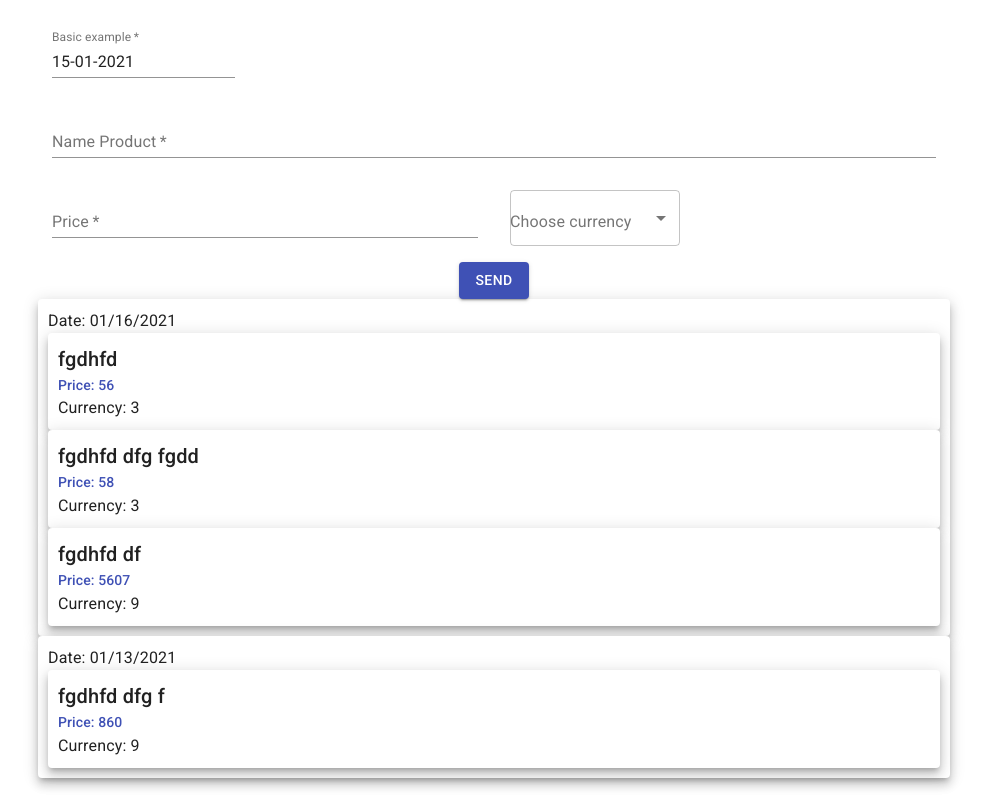
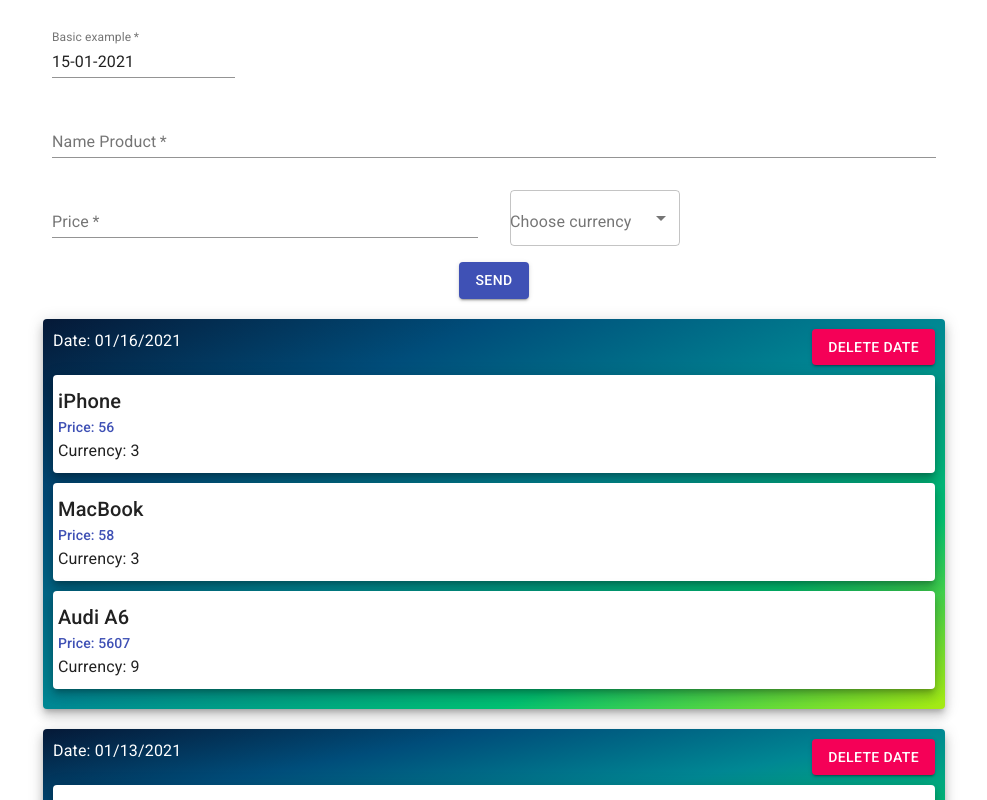
Before and after one commit to Taras-B/logivations-test, a React (Create React App) app: page / in a window 1280 px wide. Shown: the top 800 px of the page, without its empty margins (162-1149 px from the left). Built offline with nearby package versions, Linux system fonts and the light colour scheme.

Commit message:
Create delete by date logic

```diff
--- a/src/components/ListExpense/ExpenseItem.tsx
+++ b/src/components/ListExpense/ExpenseItem.tsx
@@ -9,7 +9,7 @@ import { IExpense } from '../../store/types'
 
 export const ExpenseItem: React.FC<IExpense> = ({nameProduct, currency, price}) => {
     return (
-        <Paper elevation={7} style={{padding: 10}}>
+        <Paper elevation={7} style={{padding: '10px 5px', margin: '10px 0'}}>
             <Grid container spacing={1} alignItems='center'>
                 <Grid item xs={12} md={11}>
                     <Typography variant='h6'>{nameProduct}</Typography>
--- a/src/components/ListExpense/index.tsx
+++ b/src/components/ListExpense/index.tsx
@@ -1,33 +1,68 @@
 import React from 'react'
 
+import { useSelector, useDispatch } from 'react-redux'
 import dateFnsFormat from 'date-fns/format'
 
 import Grid from '@material-ui/core/Grid'
 import Paper from '@material-ui/core/Paper'
 import Typography from '@material-ui/core/Typography'
-import { useSelector } from 'react-redux'
+import Button from '@material-ui/core/Button'
+import { makeStyles } from '@material-ui/core/styles'
+
 import { RootState } from '../../store/rootReducer'
+import { actionsExpenses } from '../../store/actions/actionsExpenses'
 
-import {ExpenseItem} from './ExpenseItem'
+import { ExpenseItem } from './ExpenseItem'
 
+const useStyles = makeStyles({
+  rootPaper: {
+    padding: 10,
+    margin: '20px 5px',
+    backgroundImage:
+      'linear-gradient(to right bottom, #051937, #004d7a, #008793, #00bf72, #a8eb12)',
+  },
+  textColor: {
+    color: '#fff',
+  },
+})
 
 export const ListExpense = () => {
+  const dispatch = useDispatch()
+  const classes = useStyles()
 
   const expense = useSelector((state: RootState) => state.expense.expensesData)
 
+  const onClearExpense = (id: string) => {
+    dispatch(actionsExpenses.deleteByDate(id))
+  }
+
   return (
     <Grid item xs={12}>
-            {expense.map(item => {
+      {expense.map((item) => {
         return (
-                    <Paper elevation={7} style={{padding: 10}} key={item.id}>
-                        <Typography>Date: {dateFnsFormat(item.datePick, 'MM/dd/yyyy')}</Typography>
+          <Paper elevation={7} className={classes.rootPaper} key={item.id}>
+            <Grid container justify='space-between'>
+              <Typography className={classes.textColor}>
+                Date: {dateFnsFormat(item.datePick, 'MM/dd/yyyy')}
+              </Typography>
+              <Button
+                onClick={() => onClearExpense(item.id)}
+                variant='contained'
+                color='secondary'>
+                Delete Date
+              </Button>
+            </Grid>
             {item.data.map((d, i) => (
-                            <ExpenseItem key={i} price={d.price} currency={d.currency} nameProduct={d.nameProduct} />
+              <ExpenseItem
+                key={i}
+                price={d.price}
+                currency={d.currency}
+                nameProduct={d.nameProduct}
+              />
             ))}
           </Paper>
         )
       })}
-
     </Grid>
   )
 }
--- a/src/components/NewExpenseForm/index.tsx
+++ b/src/components/NewExpenseForm/index.tsx
@@ -16,21 +16,24 @@ import { IPayloadAddAction } from '../../store/types'
 interface IFormValues {
   datePick: Date
   nameProduct: string
-    price: number
+  price: string
   currency: string
 }
 
 export const ExpenseForm = () => {
   const dispatch = useDispatch()
-    const {control, handleSubmit} = useForm<IFormValues>()
+  const { control, handleSubmit } = useForm<IFormValues>()
 
   const onSubmitForm = (data: IFormValues) => {
     const dataSend: IPayloadAddAction = {
       datePick: data.datePick,
-            data: {currency: data.currency, nameProduct: data.nameProduct, price: data.price},
+      data: {
+        currency: data.currency,
+        nameProduct: data.nameProduct,
+        price: +data.price,
+      },
     }
     dispatch(actionsExpenses.add(dataSend))
-        console.log(data)
   }
   return (
     <>
@@ -38,63 +41,64 @@ export const ExpenseForm = () => {
         <Grid container justify='center' spacing={4}>
           <Grid item xs={12}>
             <MuiPickersUtilsProvider utils={DateFnsUtils}>
-                            <Controller name="datePick" control={control} defaultValue={new Date()}
-                                        render={({onChange, value}) => (
+              <Controller
+                name='datePick'
+                control={control}
+                defaultValue={new Date()}
+                render={({ onChange, value }) => (
                   <DatePicker
-                                                format="dd-MM-yyyy"
-                                                label="Basic example"
+                    format='dd-MM-yyyy'
+                    label='Basic example'
                     onChange={onChange}
                     value={value}
                     animateYearScrolling
                     required={true}
                   />
-                                        )}/>
+                )}
+              />
             </MuiPickersUtilsProvider>
           </Grid>
 
           <Grid item xs={12}>
-                        <Controller as={TextField}
-                                    name="nameProduct"
+            <Controller
+              as={TextField}
+              name='nameProduct'
               control={control}
-                                    defaultValue=""
+              defaultValue=''
               label='Name Product'
               fullWidth
-                                    required={true}/>
-
+              required={true}
+            />
           </Grid>
-                    <Grid item xs={6}>
-                        <Controller as={TextField}
-                                    name="price"
+          <Grid item xs={12} md={6}>
+            <Controller
+              as={TextField}
+              name='price'
               control={control}
-                                    defaultValue=""
+              defaultValue=''
               fullWidth
               label='Price'
-                                    required={true}/>
-
+              required={true}
+              type='number'
+            />
           </Grid>
-                    <Grid item xs={6}>
-
+          <Grid item xs={12} md={6}>
             <HookFormSelect
-                            id="currency-select"
-                            name="currency"
-                            label="Choose currency"
-                            control={control}
-                        >
-                            <MenuItem value="3">03</MenuItem>
-                            <MenuItem value="6">06</MenuItem>
-                            <MenuItem value="9">09</MenuItem>
+              id='currency-select'
+              name='currency'
+              label='Choose currency'
+              control={control}>
+              <MenuItem value='3'>03</MenuItem>
+              <MenuItem value='6'>06</MenuItem>
+              <MenuItem value='9'>09</MenuItem>
             </HookFormSelect>
-
           </Grid>
-
 
           <Button type='submit' variant='contained' color='primary'>
             Send
           </Button>
         </Grid>
-
       </form>
-
     </>
   )
 }
--- a/src/store/actions/actionsExpenses.ts
+++ b/src/store/actions/actionsExpenses.ts
@@ -1,9 +1,18 @@
-import { ExpenseActionType,ISetCurrencyAction, IAddExpenseAction, IExpense, IPayloadAddAction } from '../types'
-
+import {
+  ExpenseActionType,
+  ISetCurrencyAction,
+  IAddExpenseAction,
+  IPayloadAddAction,
+  IDeleteByDateExpenseAction,
+} from '../types'
 
 export const actionsExpenses = {
   add: (payload: IPayloadAddAction): IAddExpenseAction => ({
     type: ExpenseActionType.ADD_EXPENSE,
+    payload,
+  }),
+  deleteByDate: (payload: string): IDeleteByDateExpenseAction => ({
+    type: ExpenseActionType.DELETE_EXPENSE,
     payload,
   }),
   setCurrency: (payload: string[]): ISetCurrencyAction => ({
--- a/src/store/reducers/expenseReducer.ts
+++ b/src/store/reducers/expenseReducer.ts
@@ -1,46 +1,53 @@
 import produce, { Draft } from 'immer'
-import { IExpenseState, LoadingState, ExpenseAction, ExpenseActionType, IDateExpense } from '../types'
+import {
+  IExpenseState,
+  LoadingState,
+  ExpenseAction,
+  ExpenseActionType,
+  IDateExpense,
+} from '../types'
 
 const initialExpenseState: IExpenseState = {
   expensesData: [
     {
-            id: 1,
+      id: 'wg1q6lwq9',
       datePick: new Date('2021-01-16T12:47:06.154Z'),
       data: [
         {
           currency: '3',
-                    nameProduct: 'fgdhfd',
-                    price: 56
+          nameProduct: 'iPhone',
+          price: 56,
         },
         {
           currency: '3',
-                    nameProduct: 'fgdhfd dfg fgdd ',
-                    price: 58
+          nameProduct: 'MacBook ',
+          price: 58,
         },
         {
           currency: '9',
-                    nameProduct: 'fgdhfd df',
-                    price: 5607
-                }
-            ]
+          nameProduct: 'Audi A6',
+          price: 5607,
+        },
+      ],
     },
     {
-            id: 2,
+      id: 'if3tsc',
       datePick: new Date('2021-01-13T12:47:00.000Z'),
       data: [
         {
           currency: '9',
-                    nameProduct: 'fgdhfd dfg f',
-                    price: 860
-                }
-            ]
-        }
+          nameProduct: 'Tesla Model 3',
+          price: 860,
+        },
+      ],
+    },
   ],
   currenciesRate: [],
   loading: LoadingState.LOADED,
 }
 
-export const expenseReducer = produce((draft: Draft<IExpenseState>, action: ExpenseAction) => {
+export const expenseReducer = produce(
+  (draft: Draft<IExpenseState>, action: ExpenseAction) => {
     switch (action.type) {
       case ExpenseActionType.FETCH_CURRENCY:
         draft.currenciesRate = []
@@ -51,22 +58,28 @@ export const expenseReducer = produce((draft: Draft<IExpenseState>, action: Expe
         draft.loading = LoadingState.LOADED
         break
       case ExpenseActionType.ADD_EXPENSE:
-            if (draft.expensesData.some(e => e.datePick.getDate() === action.payload.datePick.getDate())) {
-                draft.expensesData.map(d => {
-                    return d.datePick.getDate() === action.payload.datePick.getDate() ? d.data.push(action.payload.data) : d
+        const { data, datePick } = action.payload
+        if (draft.expensesData.some((e) => e.datePick.getDate() === datePick.getDate())) {
+          draft.expensesData.map((d) => {
+            return d.datePick.getDate() === datePick.getDate() ? d.data.push(data) : d
           })
         } else {
-                //TODO: add ID generation
-                const data: IDateExpense = {
-                    id: 4,
-                    datePick: action.payload.datePick,
-                    data: [action.payload.data],
+          const dataPush: IDateExpense = {
+            id: Math.random().toString(36).slice(-9),
+            datePick: datePick,
+            data: [data],
           }
-                draft.expensesData.push(data)
+          draft.expensesData.push(dataPush)
         }
 
         break
 
+      case ExpenseActionType.DELETE_EXPENSE:
+        draft.expensesData.splice(
+          draft.expensesData.findIndex((item) => item.id === action.payload),
+          1
+        )
+        break
       case ExpenseActionType.SET_LOADING:
         draft.loading = action.payload
         break
@@ -74,4 +87,6 @@ export const expenseReducer = produce((draft: Draft<IExpenseState>, action: Expe
       default:
         break
     }
-}, initialExpenseState)
+  },
+  initialExpenseState
+)
--- a/src/store/types.ts
+++ b/src/store/types.ts
@@ -7,7 +7,7 @@ export interface IExpense {
 }
 
 export interface IDateExpense {
-    id: number
+  id: string
   datePick: Date
   data: IExpense[]
 }
@@ -15,7 +15,6 @@ export interface IDateExpense {
 // export interface ICurrencyRate {
 //
 // }
-
 
 export interface IExpenseState {
   expensesData: IDateExpense[]
@@ -32,12 +31,13 @@ export enum LoadingState {
 export enum ExpenseActionType {
   FETCH_CURRENCY = 'expense/FETCH_CURRENCY',
   SET_CURRENCY = 'expense/SET_CURRENCY',
+  SET_LOADING = 'expense/SET_LOADING',
   ADD_EXPENSE = 'expense/ADD_EXPENSE',
-    SET_LOADING = 'expense/SET_LOADING',
+  DELETE_EXPENSE = 'expense/DELETE_BY_EXPENSE',
 }
 
 export interface IPayloadAddAction {
-    data: IExpense,
+  data: IExpense
   datePick: Date
 }
 
@@ -50,6 +50,10 @@ export interface IAddExpenseAction extends Action<ExpenseActionType> {
   type: ExpenseActionType.ADD_EXPENSE
   payload: IPayloadAddAction
 }
+export interface IDeleteByDateExpenseAction extends Action<ExpenseActionType> {
+  type: ExpenseActionType.DELETE_EXPENSE
+  payload: string
+}
 
 export interface IFetchCurrencyAction extends Action<ExpenseActionType> {
   type: ExpenseActionType.FETCH_CURRENCY
@@ -60,4 +64,9 @@ export interface ISetLoadingAction extends Action<ExpenseActionType> {
   payload: LoadingState
 }
 
-export type ExpenseAction = ISetCurrencyAction | IAddExpenseAction | IFetchCurrencyAction | ISetLoadingAction
+export type ExpenseAction =
+  | ISetCurrencyAction
+  | IAddExpenseAction
+  | IFetchCurrencyAction
+  | ISetLoadingAction
+  | IDeleteByDateExpenseAction
```
Also changed, not shown: 1 other file (tests, documents, lock files or other folders). Lines whose indentation alone changed are shown as unchanged.
